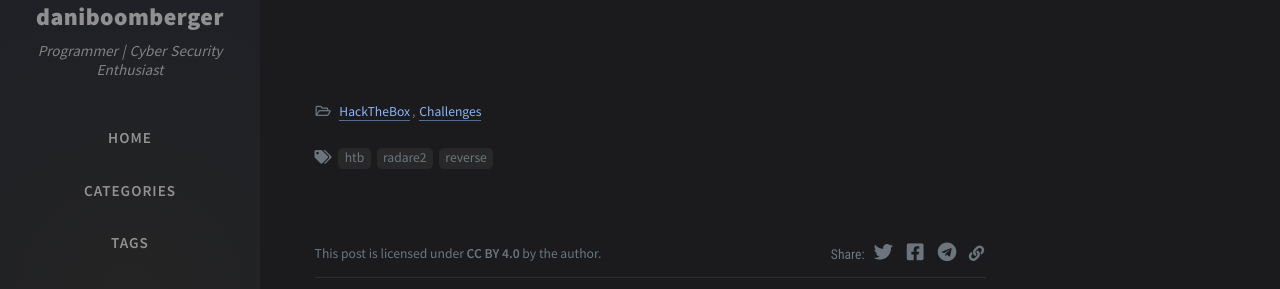
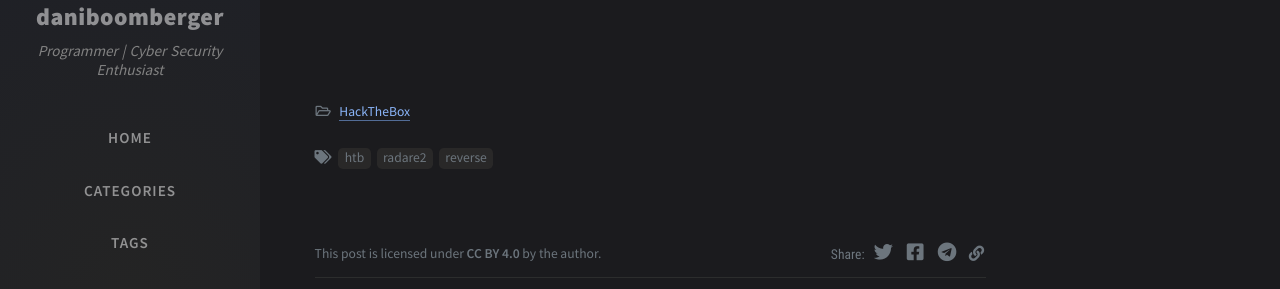
Before and after one commit to daniboomberger/daniboomberger.github.io, a Jekyll site: the page built from _posts/2020-10-20-impossible_password.md, in a window 1280 px wide and 900 px high, scrolled down 4442 px. Shown: the part 157-446 px from the top of the window. Built offline with Jekyll 4.4.1, drawn with Linux system fonts in a browser that asks for light colours; nearby versions of some CDN libraries; comment, search, counter and statistics services are not loaded.

Commit message:
test commit for categories

```diff
--- a/_layouts/category.html
+++ b/_layouts/category.html
@@ -10,11 +10,11 @@ layout: page
   <h1 class="pl-lg-2">
     <i class="far fa-folder-open fa-fw text-muted"></i>
     {{ page.title }}
-    <span class="lead text-muted pl-2">{{ page.posts | size }}</span>
+    <span class="lead text-muted pl-2">{{ site.categories[page.category] | size }}</span>
   </h1>
 
   <ul class="post-content pl-0">
-    {% for post in page.posts %}
+    {% for post in site.categories[page.category] %}
     <li class="d-flex justify-content-between pl-md-3 pr-md-3">
       <a href="{{ post.url | relative_url }}">{{ post.title }}</a>
       <span class="dash flex-grow-1"></span>
--- a/_posts/2020-10-20-impossible_password.md
+++ b/_posts/2020-10-20-impossible_password.md
@@ -3,7 +3,7 @@ title: "Impossible password"
 layout: post
 author: "daniboomberger"
 date: 2020-10-12 18:13:44 +0530
-categories: [HackTheBox,Challenges]
+categories: 'HackTheBox'
 tags: [htb, radare2, reverse]
 math: true
 image: /assets/img/htb_impossible_password/radare2_logo.png
```
Also changed, not shown: tabs/categories.md (+4 -2 lines).
